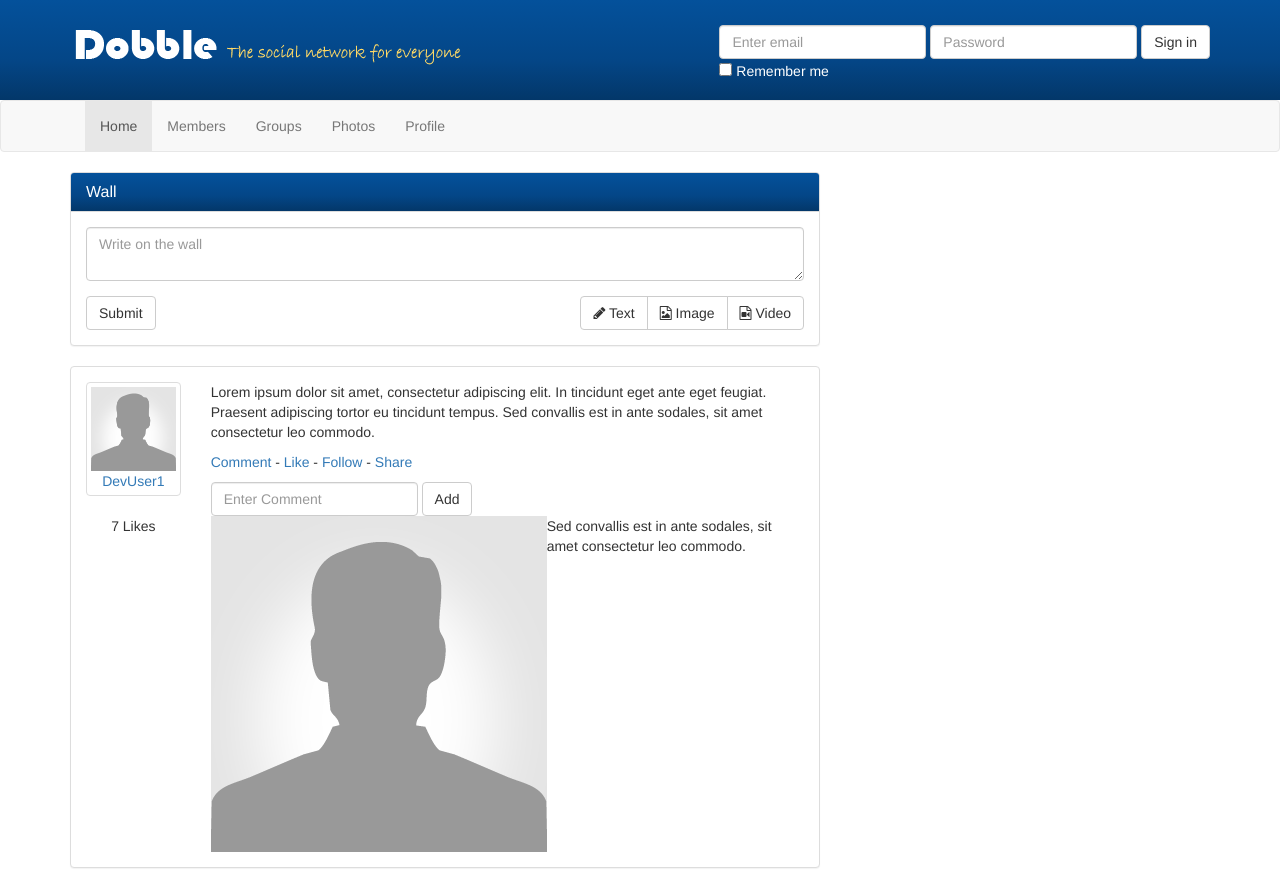
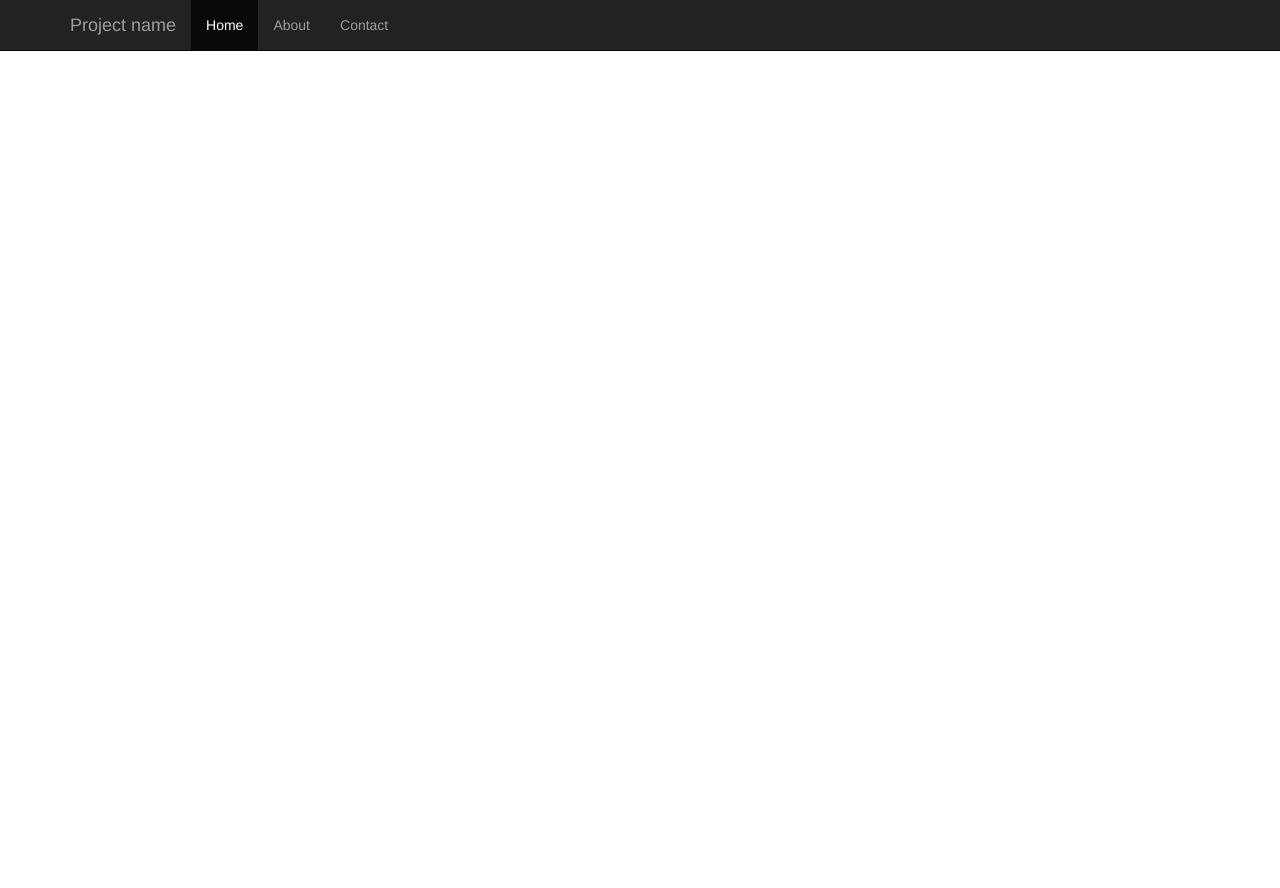
Before and after one commit to zaldypadilla/social-theme, a plain HTML site: page index.html in a window 1280 px wide. After the commit the page ends 800 px from the top, so only its background shows below. Drawn offline with nearby package versions, Linux system fonts and the light colour scheme.

Commit message:
Replace index and css

```diff
--- a/css/style.css
+++ b/css/style.css
@@ -1,19 +1,3 @@
-header{
-	background-image: linear-gradient(#04519b, #044687 60%, #033769);
-	color:#fff;
-	min-height:100px;
-	padding-top:25px;
+body {
+  padding-top: 50px;
 }
-
-header form{
-	float:right;
-}
-
-header .logo{
-	float:left;
-}
-
-.panel-heading{
-	background-image: linear-gradient(#04519b, #044687 60%, #033769);
-	color:#fff !important;
-}
--- a/index.html
+++ b/index.html
@@ -5,37 +5,15 @@
     <meta charset="utf-8">
     <meta http-equiv="X-UA-Compatible" content="IE=edge">
     <meta name="viewport" content="width=device-width, initial-scale=1">
-    <title>Dobble Social Network</title>
+    <title>Starter Template for Bootstrap</title>
     <!-- Bootstrap core CSS -->
     <link href="css/bootstrap.css" rel="stylesheet">
     <!-- Custom styles for this template -->
-    <link href="css/font-awesome.css" rel="stylesheet">
     <link href="css/style.css" rel="stylesheet">
   </head>
 
   <body>
-    <header>
-      <div class="container">
-        <img src="img/logo.png" class="logo">
-        <form class="form-inline">
-          <div class="form-group">
-            <label class="sr-only" for="exampleInputEmail3">Email address</label>
-            <input type="email" class="form-control" id="exampleInputEmail3" placeholder="Enter email">
-          </div>
-          <div class="form-group">
-            <label class="sr-only" for="exampleInputPassword3">Password</label>
-            <input type="password" class="form-control" id="exampleInputPassword3" placeholder="Password">
-          </div>
-          <button type="submit" class="btn btn-default">Sign in</button><br>
-          <div class="checkbox">
-            <label>
-              <input type="checkbox"> Remember me
-            </label>
-          </div>
-        </form>
-      </div>
-    </header>
-    <nav class="navbar navbar-default">
+    <nav class="navbar navbar-inverse navbar-fixed-top">
       <div class="container">
         <div class="navbar-header">
           <button type="button" class="navbar-toggle collapsed" data-toggle="collapse" data-target="#navbar" aria-expanded="false" aria-controls="navbar">
@@ -44,89 +22,19 @@
             <span class="icon-bar"></span>
             <span class="icon-bar"></span>
           </button>
+          <a class="navbar-brand" href="index.html">Project name</a>
         </div>
         <div id="navbar" class="collapse navbar-collapse">
           <ul class="nav navbar-nav">
             <li class="active"><a href="index.html">Home</a></li>
-            <li><a href="members.html">Members</a></li>
-            <li><a href="groups.html">Groups</a></li>
-            <li><a href="photos.html">Photos</a></li>
-            <li><a href="profile.html">Profile</a></li>
+            <li><a href="about.html">About</a></li>
+            <li><a href="contact.html">Contact</a></li>
           </ul>
         </div><!--/.nav-collapse -->
       </div>
     </nav>
 
     <section>
-      <div class="container">
-        <div class="row">
-          <div class="col-md-8">
-            <div class="panel panel-default">
-              <div class="panel-heading">
-                <h3 class="panel-title">Wall</h3>
-              </div>
-              <div class="panel-body">
-                <form>
-                  <div class="form-group">
-                    <textarea class="form-control" placeholder="Write on the wall"></textarea>
-                  </div>
-
-                  <button type="submit" class="btn btn-default">Submit</button>
-                  <div class="pull-right">
-                    <div class="btn-group">
-                    <button type="button" class="btn btn-default"><i class="fa fa-pencil"></i> Text</button>
-                    <button type="button" class="btn btn-default"><i class="fa fa-file-image-o"></i> Image</button>
-                    <button type="button" class="btn btn-default"> <i class="fa fa-file-video-o"></i> Video</button>
-                  </div>
-                  </div>
-                </form>
-              </div>
-            </div>
-
-            <div class="panel panel-default post">
-              <div class="panel-body">
-                <div class="row">
-                  <div class="col-sm-2">
-                    <a class="post-avatar thumbnail" href="profile.html"><img src="img/user.png"><div class="text-center">DevUser1</div></a>
-                    <div class="likes text-center">7 Likes</div>
-                  </div><!-- col-sm-2 end -->
-                  <div class="col-sm-10">
-                    <div class="bubble">
-                      <div class="pointer">
-                        <p>Lorem ipsum dolor sit amet, consectetur adipiscing elit. In tincidunt eget ante eget feugiat. Praesent adipiscing tortor eu tincidunt tempus. Sed convallis est in ante sodales, sit amet consectetur leo commodo. </p>
-                      </div>
-                      <div class="pointer-border"></div>
-                    </div><!-- bubble end -->
-                    <p class="post-actions"><a href="#">Comment</a> - <a href="#">Like</a> - <a href="#">Follow</a> - <a href="#">Share</a> </p>
-                    <div class="comment-form">
-                      <form class="form-inline">
-                        <div class="form-group">
-                          <input type="text" class="form-control" id="exampleInputName2" placeholder="Enter Comment">
-                        </div>
-                        <button type="submit" class="btn btn-default">Add</button>
-                      </form>
-                    </div><!-- comment form end -->
-                    <div class="clearfix"></div>
-
-                    <div class="comments">
-                      <div class="comment">
-                        <a class="comment-avatar pull-left" href="#"><img src="img/user.png"></a>
-                        <div class="comment-text">
-                          <p>Sed convallis est in ante sodales, sit amet consectetur leo commodo.</p>
-                        </div>
-                      </div>
-                      <div class="clearfix"></div>
-                    </div>
-                  </div>
-                </div>
-              </div>
-            </div>
-          </div><!-- col-md-8 end -->
-          <div class="col-md-4">
-
-          </div>
-        </div>
-      </div>
 
     </section>
 
@@ -135,5 +43,6 @@
     <!-- Placed at the end of the document so the pages load faster -->
     <script src="https://ajax.googleapis.com/ajax/libs/jquery/1.11.1/jquery.min.js"></script>
     <script src="js/bootstrap.js"></script>
+    <script src="js/main.js"></script>
   </body>
 </html>
```
